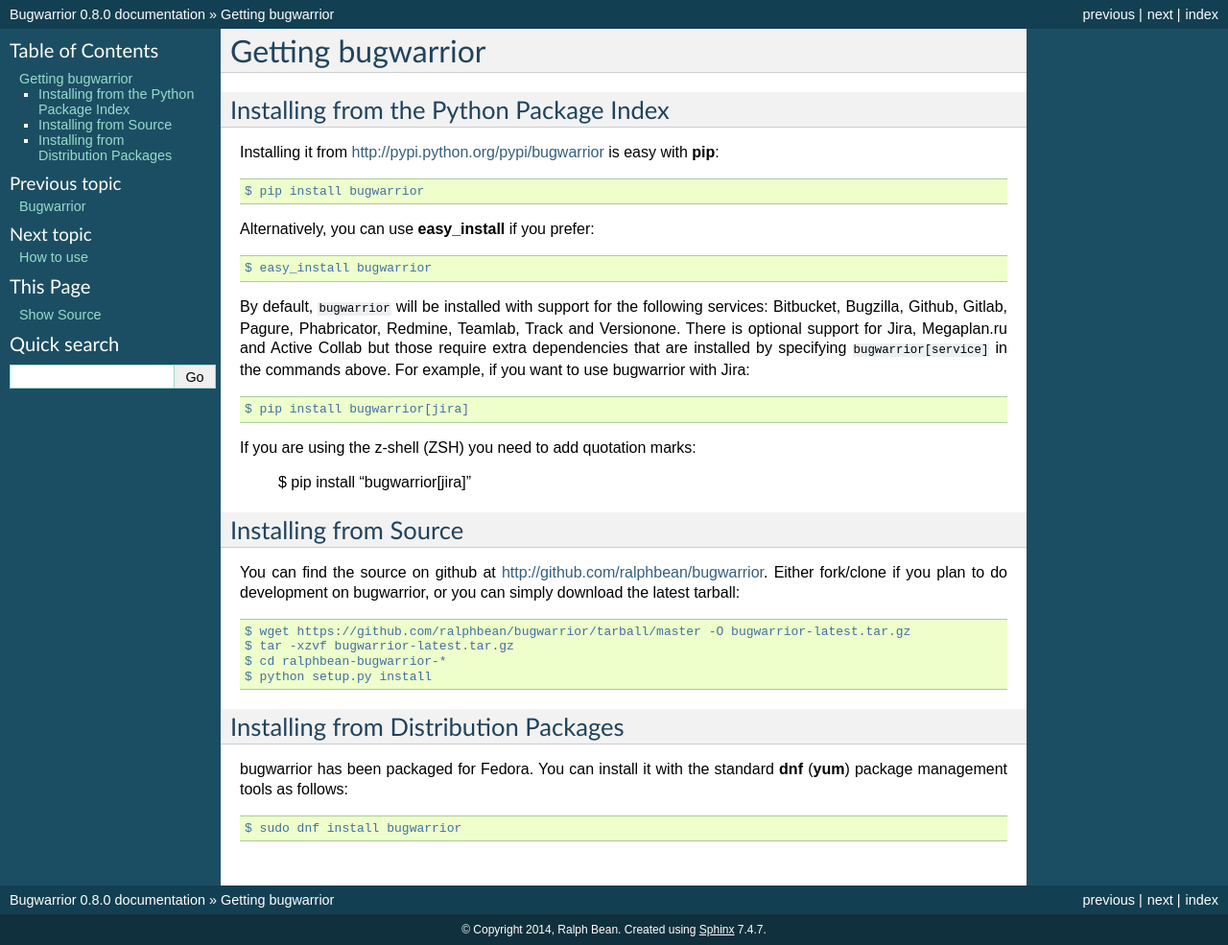
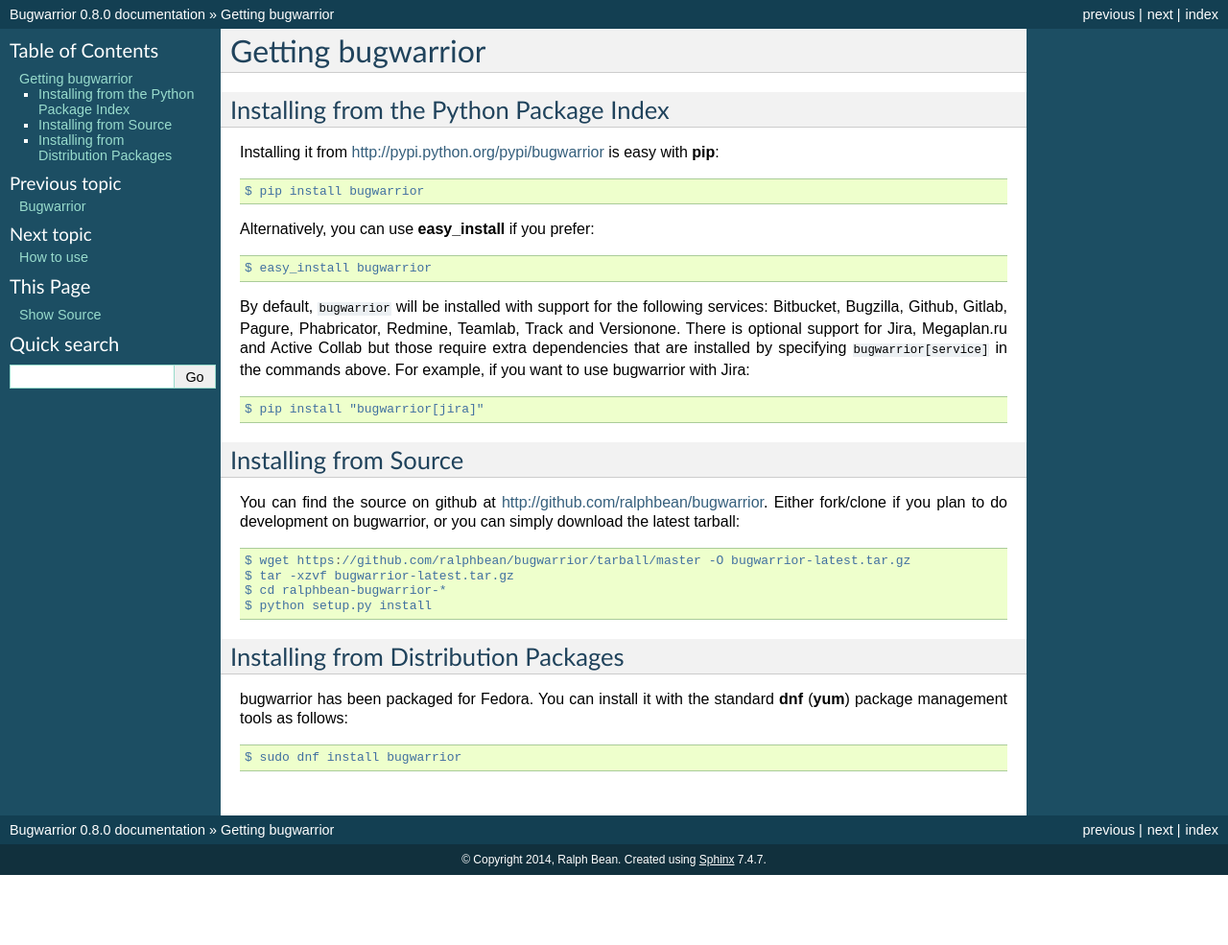
Before and after one commit to GothenburgBitFactory/bugwarrior, a Sphinx documentation site: the page built from bugwarrior/docs/getting.rst, in a window 1280 px wide. Shown: the whole page at 96% size. Built offline with Sphinx 7.4.7, drawn with Linux system fonts in a browser that asks for light colours; pages that are not in the unit, such as notebooks, are missing from menus; after the commit the page ends 912 px from its top, so only the background shows below that.

Commit message:
Use unified command for all shells for installing Jira plugin

```diff
--- a/bugwarrior/docs/getting.rst
+++ b/bugwarrior/docs/getting.rst
@@ -19,10 +19,6 @@
 and Active Collab but those require extra dependencies that are installed by
 specifying ``bugwarrior[service]`` in the commands above. For example, if you
 want to use bugwarrior with Jira::
-
-    $ pip install bugwarrior[jira]
-
-If you are using the z-shell (ZSH) you need to add quotation marks:
 
     $ pip install "bugwarrior[jira]"
 
```
